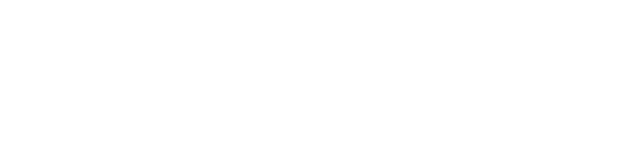
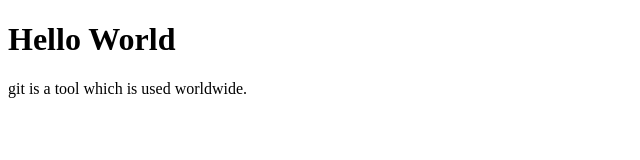
Before and after one commit to Muhammad-Ameer-Hamza/test-project, a plain HTML site: page index.html in a window 1280 px wide. Shown: the whole page, without its empty margins (0-640 px from the left). Drawn offline with Linux system fonts and the light colour scheme.

Commit message:
second commit

```diff
--- a/index.html
+++ b/index.html
@@ -6,5 +6,10 @@
         TEST
     </title>
 </head>
-
+<body>
+    <h1>
+        Hello World
+    </h1>
+    <p>git is a tool which is used worldwide.</p>
+</body>
 </html>
```
